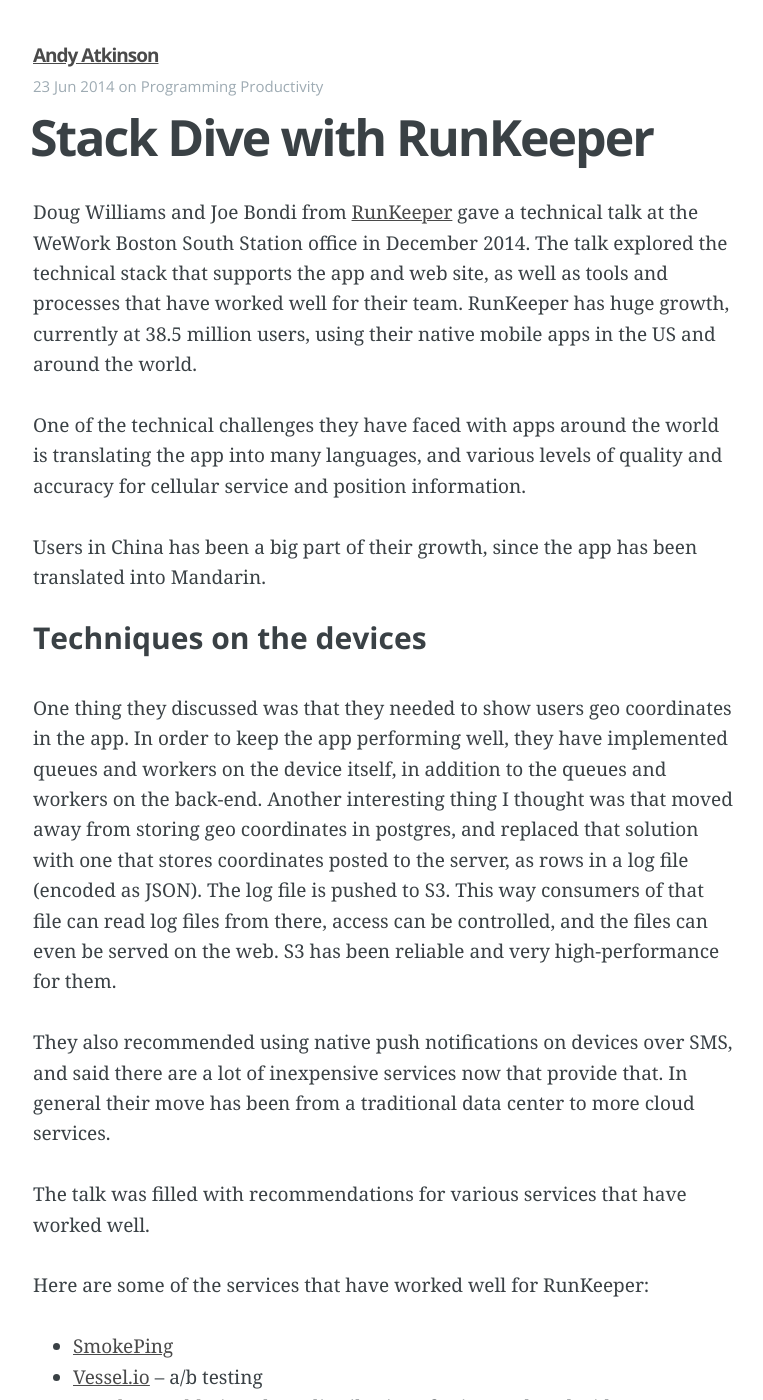
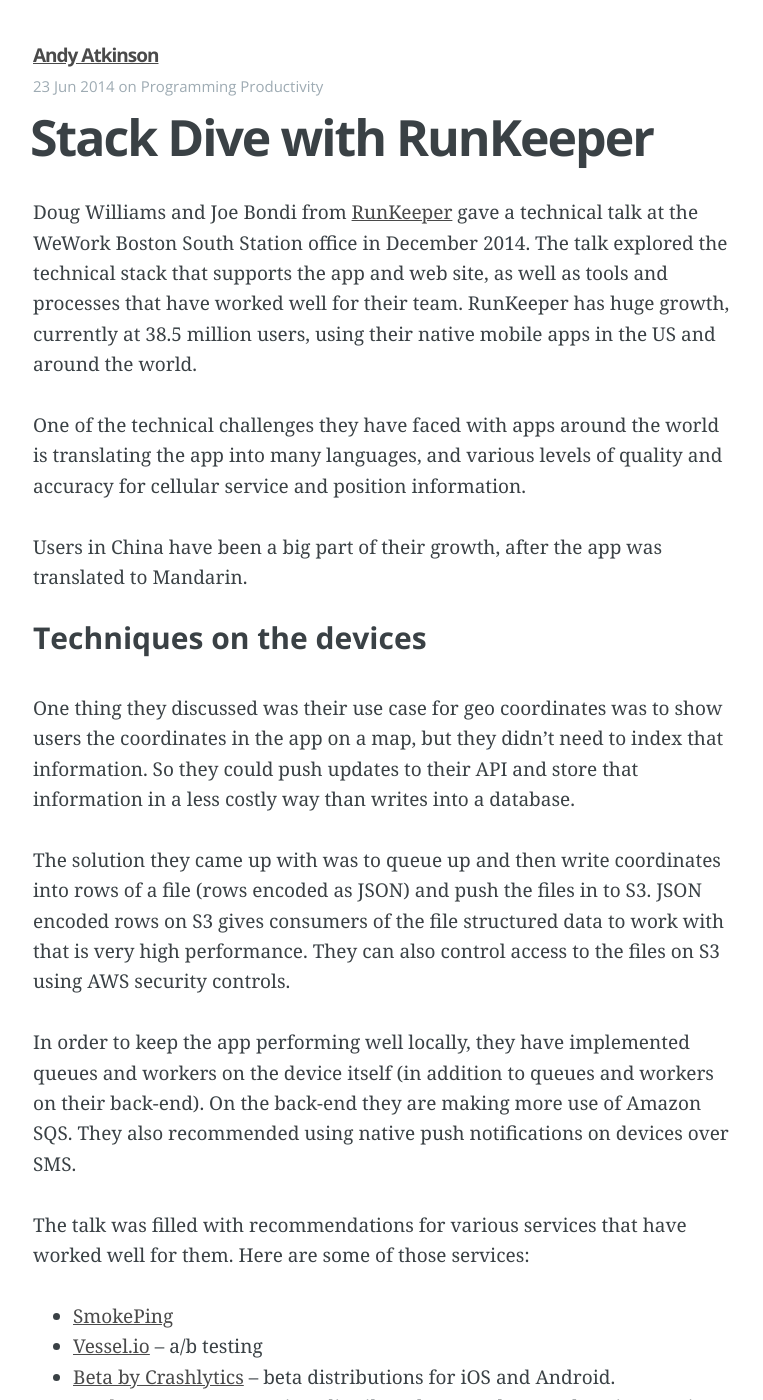
Before and after one commit to andyatkinson/blog, a Jekyll site: the page built from _posts/2014-12-09-stack-dive-runkeeper.md, in a window 1280 px wide and 1400 px high. Shown: the whole window, without its empty margins (257-1020 px from the left). Built offline with Jekyll 4.4.1, drawn with Linux system fonts in a browser that asks for light colours; Markdown is read by kramdown in place of the engine named in the settings.

Commit message:
Fix some typos

```diff
--- a/_posts/2014-12-09-stack-dive-runkeeper.md
+++ b/_posts/2014-12-09-stack-dive-runkeeper.md
@@ -10,17 +10,17 @@
 
 One of the technical challenges they have faced with apps around the world is translating the app into many languages, and various levels of quality and accuracy for cellular service and position information.
 
-Users in China has been a big part of their growth, since the app has been translated into Mandarin.
+Users in China have been a big part of their growth, after the app was translated to Mandarin.
 
 #### Techniques on the devices
 
-One thing they discussed was that they needed to show users geo coordinates in the app. In order to keep the app performing well, they have implemented queues and workers on the device itself, in addition to the queues and workers on the back-end. Another interesting thing I thought was that moved away from storing geo coordinates in postgres, and replaced that solution with one that stores coordinates posted to the server, as rows in a log file (encoded as JSON). The log file is pushed to S3. This way consumers of that file can read log files from there, access can be controlled, and the files can even be served on the web. S3 has been reliable and very high-performance for them.
+One thing they discussed was their use case for geo coordinates was to show users the coordinates in the app on a map, but they didn't need to index that information. So they could push updates to their API and store that information in a less costly way than writes into a database.
 
-They also recommended using native push notifications on devices over SMS, and said there are a lot of inexpensive services now that provide that. In general their move has been from a traditional data center to more cloud services.
+The solution they came up with was to queue up and then write coordinates into rows of a file (rows encoded as JSON) and push the files in to S3. JSON encoded rows on S3 gives consumers of the file structured data to work with that is very high performance. They can also control access to the files on S3 using AWS security controls.
 
-The talk was filled with recommendations for various services that have worked well.
+In order to keep the app performing well locally, they have implemented queues and workers on the device itself (in addition to queues and workers on their back-end). On the back-end they are making more use of Amazon SQS. They also recommended using native push notifications on devices over SMS.
 
-Here are some of the services that have worked well for RunKeeper:
+The talk was filled with recommendations for various services that have worked well for them. Here are some of those services:
 
    * [SmokePing](http://oss.oetiker.ch/smokeping/)
    * [Vessel.io](https://www.vessel.io/) -- a/b testing
```
